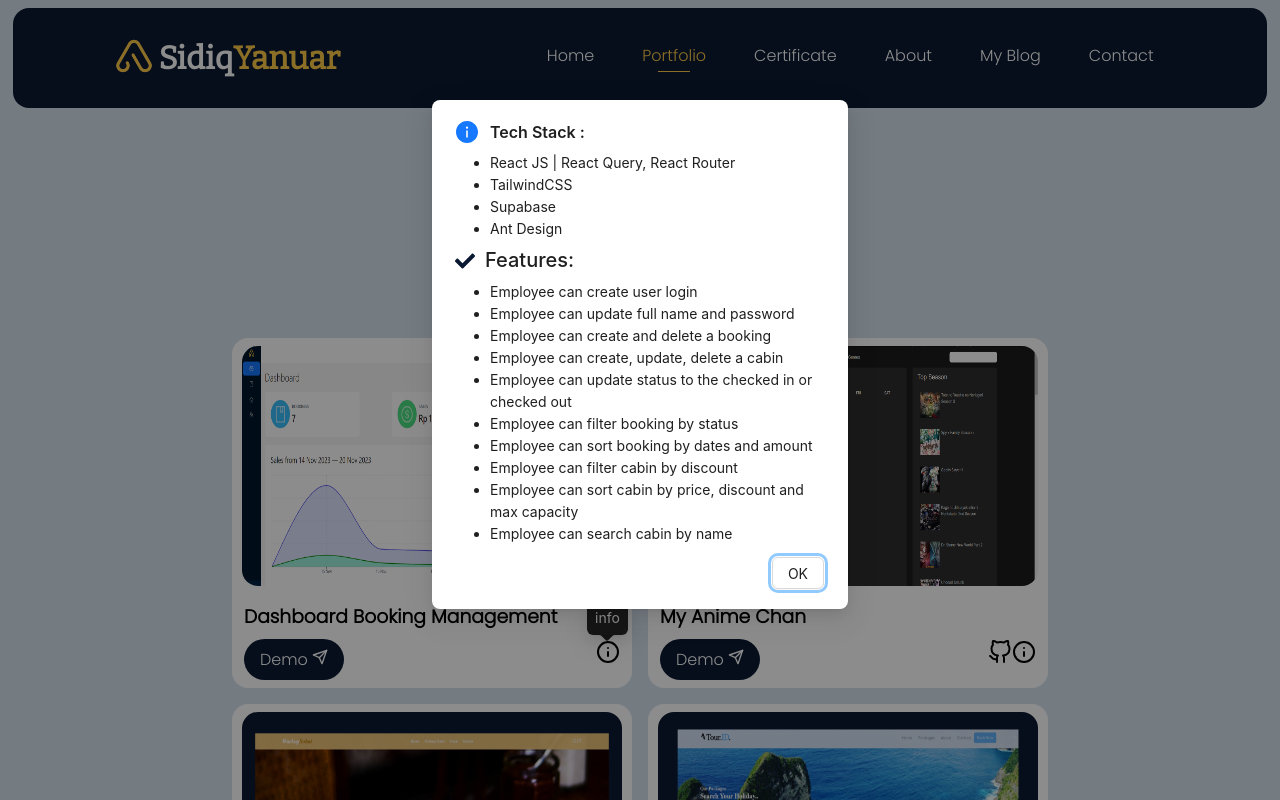
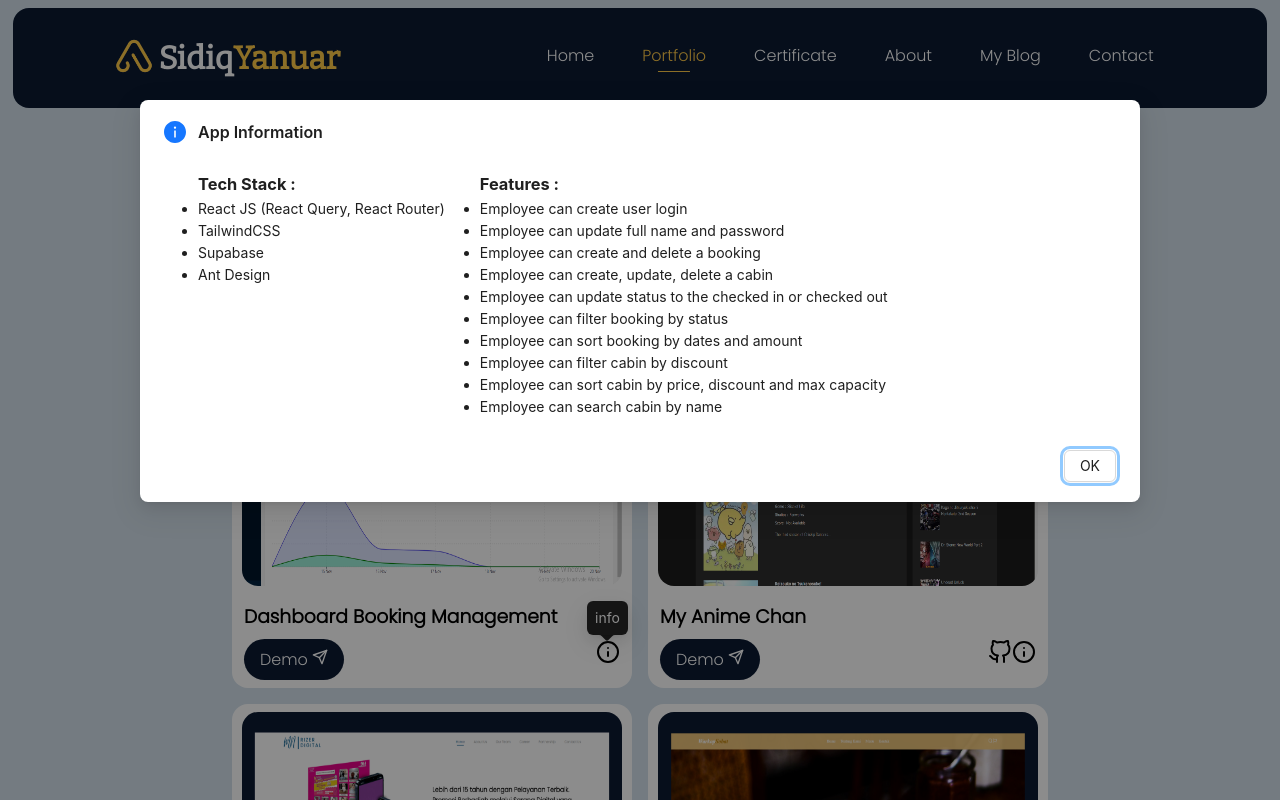
Before and after one commit to arul2101/arul2101.github.io, a React (Vite) app: page /portfolio in a window 1280 px wide. Both pictures are taken after a click on the icon 608 px from the left and 652 px from the top of the page. Shown: the top 800 px of the page. Built offline with nearby package versions, Linux system fonts and the light colour scheme; a web font is replaced by a local one.

Commit message:
fix some issues

```diff
--- a/src/components/portfolio-item/portfolio-item.css
+++ b/src/components/portfolio-item/portfolio-item.css
@@ -1,11 +1,11 @@
-.portfolio .row-portfolio-2 .card{
+.portfolio .row-portfolio-2 .card {
   /* height: 22rem; */
   width: 25rem;
   border-radius: 1rem;
   background-color: #fff;
 }
 
-.portfolio .row-portfolio-2 .card .thumb-image-portfolio{
+.portfolio .row-portfolio-2 .card .thumb-image-portfolio {
   width: 95%;
   height: 15rem;
   overflow: hidden;
@@ -13,12 +13,12 @@
   border-radius: 1rem;
 }
 
-.portfolio .row-portfolio-2 .card .card-desc-portfolio .inner-portfolio .inner-link{
+.portfolio .row-portfolio-2 .card .card-desc-portfolio .inner-portfolio .inner-link {
   display: flex;
   align-items: center;
 }
 
-.portfolio .row-portfolio-2 .card .card-desc-portfolio .inner-portfolio .inner-link-demo{
+.portfolio .row-portfolio-2 .card .card-desc-portfolio .inner-portfolio .inner-link-demo {
   padding: .5rem 1rem;
   background-color: var(--nav-bg);
   color: white;
@@ -28,12 +28,12 @@
   transition: all .50s ease;
 }
 
-.portfolio .row-portfolio-2 .card .card-desc-portfolio{
+.portfolio .row-portfolio-2 .card .card-desc-portfolio {
   padding: .5rem 3%;
   font-family: 'Poppins', sans-serif;
 }
 
-.portfolio .row-portfolio-2 .card .card-desc-portfolio .inner-link-demo:hover{
+.portfolio .row-portfolio-2 .card .card-desc-portfolio .inner-link-demo:hover {
   background-color: #123163;
   transition: all .50s ease;
 }
@@ -44,7 +44,7 @@
   align-items: center;
 }
 
-.align-end{
+.align-end {
   display: flex;
   flex-direction: column-reverse;
   align-items: end;
@@ -57,7 +57,15 @@
   cursor: pointer;
 }
 
-.btn-modal{
+.btn-modal {
   background-color: var(--nav-bg);
   color: red;
 }
+
+.modal-portfolio {
+  display: flex;
+  gap: 35px;
+  margin-top: 20px;
+  margin-bottom: 20px;
+  flex-wrap: wrap;
+}
--- a/src/data/dataPortfolio.jsx
+++ b/src/data/dataPortfolio.jsx
@@ -19,11 +19,9 @@
 import PictAnime3 from './img/portfolio/my-anime-chan/3.png';
 import PictAnime4 from './img/portfolio/my-anime-chan/4.png';
 
-import { FaCheck } from "react-icons/fa";
-
 export default [
   {
-    id: 5,
+    id: 7,
     category: "Web",
     title: "Dashboard Booking Management",
     img: [
@@ -39,17 +37,19 @@
     link: "https://skuy-hotels.vercel.app",
     github: "none",
     config: {
-      title: "Tech Stack : ",
+      title: "App Information",
+      width: "1000px",
       content: (
-        <div>
+        <div className='modal-portfolio'>
           <ul>
-            <li>React JS | React Query, React Router</li>
+            <h3>Tech Stack : </h3>
+            <li>React JS (React Query, React Router)</li>
             <li>TailwindCSS</li>
             <li>Supabase</li>
             <li>Ant Design</li>
           </ul>
-          <p style={{ marginLeft: "-35px", fontSize: "20px", marginTop: "5px", marginBottom: "5px", display: 'flex', gap: "10px", alignItems: "center", fontWeight: "500" }}><FaCheck style={{ color: "#0A1931" }} />Features: </p>
           <ul>
+            <h3>Features : </h3>
             <li>Employee can create user login</li>
             <li>Employee can update full name and password</li>
             <li>Employee can create and delete a booking</li>
@@ -68,42 +68,76 @@
     },
   },
   {
-    id: 7,
+    id: 6,
     category: "Web",
     title: "My Anime Chan",
     img: [PictAnime1, PictAnime2, PictAnime3, PictAnime4],
     link: "https://my-anime-chan.vercel.app/",
     github: "https://github.com/arul2101/my-anime-chan",
     config: {
-      title: "Tech Stack : ",
+      title: "App Information",
+      width: "800px",
       content: (
+        <div className='modal-portfolio'>
           <ul>
+            <h3>Tech Stack : </h3>
             <li>Next JS</li>
             <li>TailwindCSS</li>
             <li>Axios</li>
             <li>Framer Motion</li>
             <li>TypeScript</li>
           </ul>
-
+        </div>
       ),
       okType: "default"
     },
   },
   {
-    id: 2,
+    id: 5,
+    category: "Web",
+    title: "Company Website",
+    img: [
+      Image4
+    ],
+    link: "https://arul2101.github.io/rizer-digital",
+    github: "https://github.com/arul2101/rizer-digital",
+    config: {
+      title: "App Information",
+      width: "800px",
+      content: (
+        <div className='modal-portfolio'>
+          <ul>
+            <h3>Tech Stack : </h3>
+            <li>React Js</li>
+            <li>React Router</li>
+            <li>Framer Motion</li>
+            <li>React Slick</li>
+            <li>Vanilla CSS</li>
+          </ul>
+        </div>
+      ),
+      okType: "default"
+    }
+  },
+  {
+    id: 4,
     category: "Web",
     title: "Coffe Shop Website",
     img: [Image2],
     link: "https://arul2101.github.io/warkop-sobat-website",
     github: "https://github.com/arul2101/warkop-sobat-website",
     config: {
-      title: 'Tech Stack : ',
+      title: "App Information",
+      width: "800px",
       content: (
+        <div className='modal-portfolio'>
           <ul>
+            <h3>Tech Stack : </h3>
             <li>React Js</li>
             <li>React Router</li>
             <li>Vanilla CSS</li>
           </ul>
+        </div>
       ),
       okType: "default"
     }
@@ -116,52 +150,37 @@
     link: "https://arul2101.github.io/tour-id",
     github: "https://github.com/arul2101/tour-id",
     config: {
-      title: 'Tech Stack : ',
+      title: "App Information",
+      width: "800px",
       content: (
+        <div className='modal-portfolio'>
           <ul>
+            <h3>Tech Stack : </h3>
             <li>React Js</li>
             <li>React Router</li>
             <li>Vanilla CSS</li>
           </ul>
+        </div>
       ),
       okType: "default"
     }
   },
   {
-    id: 4,
-    category: "Web",
-    title: "Company Website",
-    img: [
-      Image4
-    ],
-    link: "https://arul2101.github.io/rizer-digital",
-    github: "https://github.com/arul2101/rizer-digital",
-    config: {
-      title: 'Tech Stack : ',
-      content: (
-        <ul>
-          <li>React Js</li>
-          <li>React Router</li>
-          <li>Framer Motion</li>
-          <li>React Slick</li>
-          <li>Vanilla CSS</li>
-        </ul>
-      ),
-      okType: "default"
-    }
-  },
-  {
-    id: 6,
+    id: 2,
     category: "rest-api",
     title: "Rest api forum diskusi",
     img: ["https://placehold.co/1080x720"],
     github: "https://github.com/arul2101/forum-diskusi-restapi",
     config: {
-      title: 'Tech Stack : ',
+      title: "App Information",
+      width: "800px",
       content: (
+        <div className='modal-portfolio'>
           <ul>
+            <h3>Tech Stack : </h3>
             <li>Laravel 10</li>
           </ul>
+        </div>
       ),
       okType: "default"
     }
@@ -174,12 +193,17 @@
     link: "https://arul2101.github.io/todolist-app",
     github: "https://github.com/arul2101/todolist-app",
     config: {
-      title: 'Tech Stack : ',
+      title: "App Information",
+      width: "800px",
       content: (
+        <div className='modal-portfolio'>
           <ul>
+            <h3>Tech Stack : </h3>
             <li>React Js (useReducer)</li>
             <li>Vanilla CSS</li>
           </ul>
+        </div>
+
       ),
       okType: "default"
     }
--- a/src/pages/blog/Blogs.jsx
+++ b/src/pages/blog/Blogs.jsx
@@ -12,7 +12,7 @@
 // Data
 import dataBlog from '../../data/dataBlog';
 
-export default function Blogs(){
+export default function Blogs() {
   useLayoutEffect(() => {
     document.title = "Sidiq Yanuar | My Blogs"
   })
@@ -26,7 +26,7 @@
       transition={{ duration: .75, ease: "linear" }}
     >
       <h3 className='title-blog'>Blog</h3>
-      <p className='desc-blog'>Jadikan kamu menjadi lebih produktif dan terhibur melalui blog ini 🔥</p>
+      <p className='desc-blog'>Make you more productive through this blog 🔥</p>
 
       <div className="row-blog">
         {dataBlog.map(item => <BlogItem blog={item} key={item.id} />)}
--- a/src/pages/certificate/Certificate.jsx
+++ b/src/pages/certificate/Certificate.jsx
@@ -2,6 +2,7 @@
 import './certificate.css';
 import dataCertificate from '../../data/dataCertificate';
 import { useLayoutEffect } from 'react';
+import { motion as m } from 'framer-motion';
 
 const images = dataCertificate.map(item => item.image);
 
@@ -11,9 +12,15 @@
   })
 
   return (
-    <div className="certificate">
+    <m.div
+      className="certificate"
+      initial={{ opacity: 0 }}
+      animate={{ opacity: 1 }}
+      exit={{ opacity: 0 }}
+      transition={{ duration: .75, ease: "linear" }}
+    >
       <h3 className='title-certificate'>Certificate</h3>
-      <p className='desc-certificate'>Kumpulan sertifikat ku 💥</p>
+      <p className='desc-certificate'>My certificate collection 💥</p>
 
       <div className="card-certificate">
         <div className="thumb-image-certificate">
@@ -22,7 +29,7 @@
           </Image.PreviewGroup>
         </div>
       </div>
-    </div>
+    </m.div>
 
   )
 }
```
Also changed, not shown: src/components/navbar/navbar.css (+26 -26 lines), src/components/portfolio-item/PortfolioItem.jsx (+4 -4 lines). Lines whose indentation alone changed are shown as unchanged.
